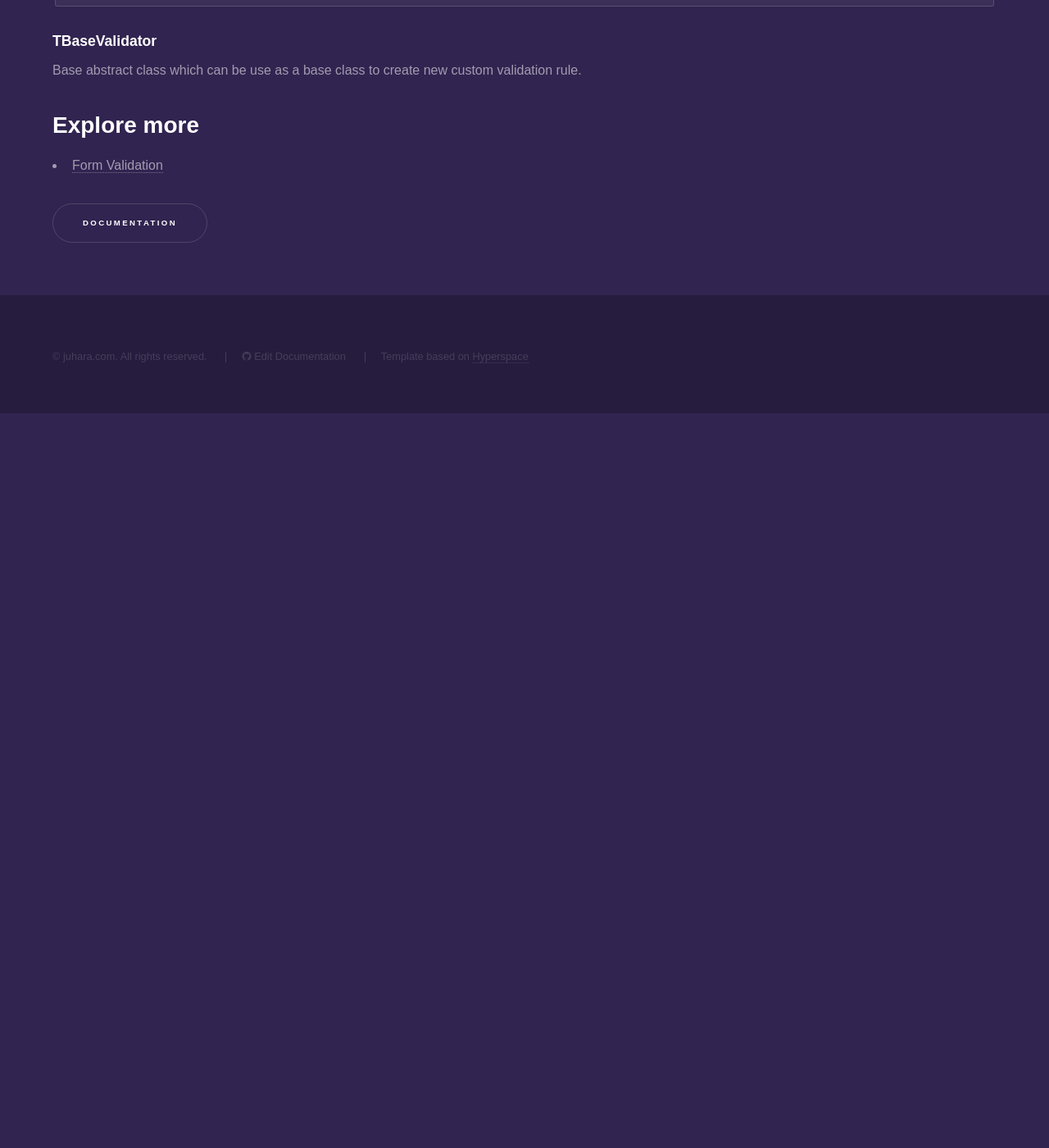
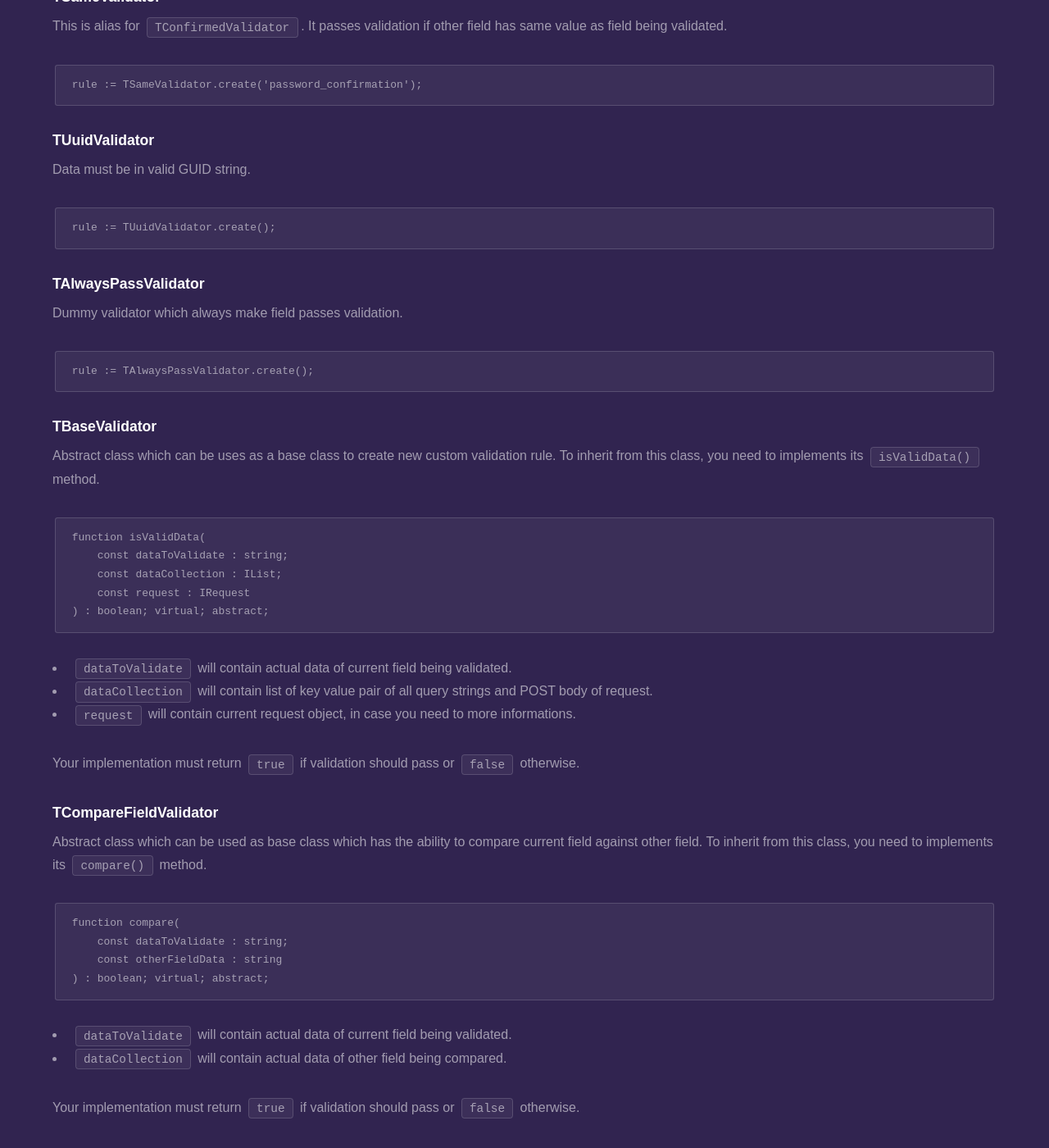
Before and after one commit to fanoframework/fanoframework.github.io, a Jekyll site: the page built from security/form-validation/built-in-validation-rules/index.md, in a window 1280 px wide and 1400 px high, scrolled down 9484 px. Shown: the whole window at 82% size. Built offline with Jekyll 4.4.1, drawn with Linux system fonts in a browser that asks for light colours; our own code applies the rules of GitHub Pages for plain Markdown files; before the commit the page ends 9988 px from its top, so only the background shows below that; some of the changed text lies outside the part shown.

Commit message:
add content about new compare field validation rule

````diff
--- a/security/form-validation/built-in-validation-rules/index.md
+++ b/security/form-validation/built-in-validation-rules/index.md
@@ -287,6 +287,26 @@ Data must be date time and its value must be prior than predefined value.
 rule := TBeforeDateTimeValidator.create(date());
 ```
 
+### TAfterDateTimeFieldValidator
+
+This validation rule is similar to `TAfterDateTimeValidator` but it compares against other field instead of predefined value.
+
+```
+rule := TAfterDateTimeFieldValidator.create('event-start-date');
+```
+
+Above rule makes current field passes validation only if its value is later than the value in `event-start-date` field.
+
+### TBeforeDateTimeFieldValidator
+
+This validation rule is similar to `TBeforeDateTimeValidator` but it compares against other field instead of predefined value.
+
+```
+rule := TBeforeDateTimeFieldValidator.create('event-end-date');
+```
+
+Above rule makes current field passes validation only if its value is prior than the value in `event-end-date` field.
+
 ## Uploaded file
 
 ### TUploadedFileValidator
@@ -402,7 +422,36 @@ rule := TAlwaysPassValidator.create();
 
 ### TBaseValidator
 
-Base abstract class which can be use as a base class to create new custom validation rule.
+Abstract class which can be uses as a base class to create new custom validation rule. To inherit from this class, you need to implements its `isValidData()` method.
+
+```
+function isValidData(
+    const dataToValidate : string;
+    const dataCollection : IList;
+    const request : IRequest
+) : boolean; virtual; abstract;
+```
+
+- `dataToValidate` will contain actual data of current field being validated.
+- `dataCollection` will contain list of key value pair of all query strings and POST body of request.
+- `request` will contain current request object, in case you need to more informations.
+
+Your implementation must return `true` if validation should pass or `false` otherwise.
+
+### TCompareFieldValidator
+
+Abstract class which can be used as base class which has the ability to compare current field against other field. To inherit from this class, you need to implements its `compare()` method.
+
+```
+function compare(
+    const dataToValidate : string;
+    const otherFieldData : string
+) : boolean; virtual; abstract;
+```
+- `dataToValidate` will contain actual data of current field being validated.
+- `dataCollection` will contain actual data of other field being compared.
+
+Your implementation must return `true` if validation should pass or `false` otherwise.
 
 ## Explore more
 
````
